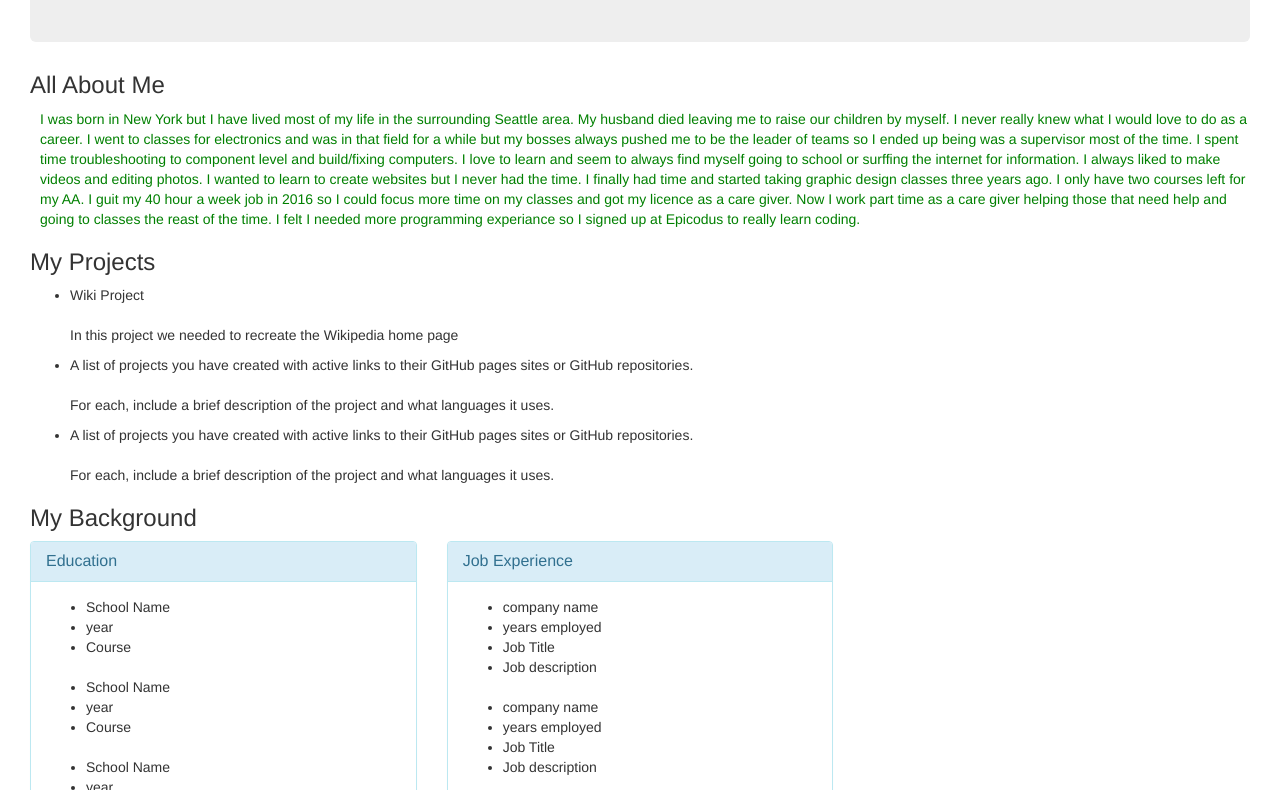
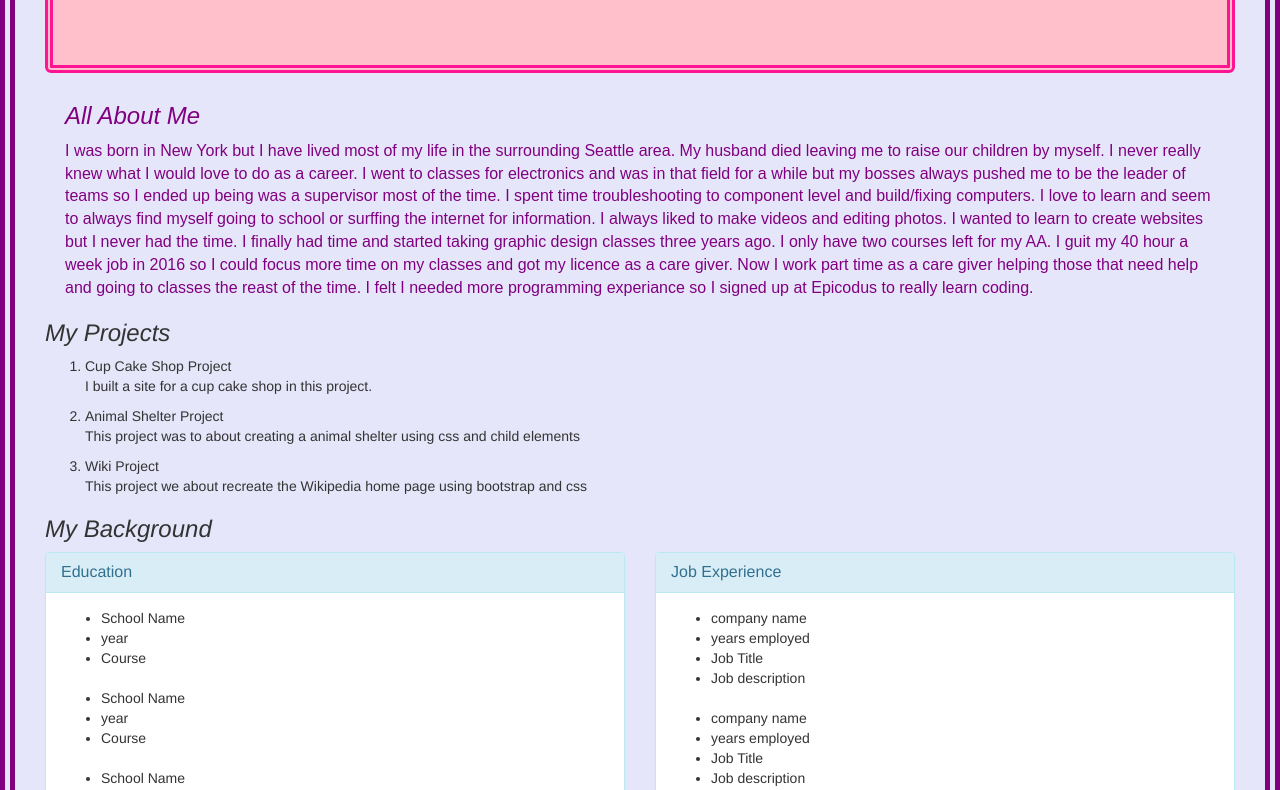
Before and after one commit to pursaa/portfolio, a plain HTML site: page index.html in a window 1280 px wide. Shown: the part 633-1423 px from the top of the page. Drawn offline with Linux system fonts and the light colour scheme.

Commit message:
Add style and color to container, jumbotron and add id for about me section

```diff
--- a/css/styles.css
+++ b/css/styles.css
@@ -1,5 +1,7 @@
 .container-fluid {
   padding: 30px;
+  background: lavender;
+  border: 15px double purple;
 
 }
 .panel-title {
@@ -10,6 +12,22 @@
   height: 40px;
 }
 #about-me {
-  color: green;
-  margin-left:10px
+  width: auto;
+  padding-left: 20px;
+  padding-right: 20px;
+  color: purple;
+  font-family: sans-serif;
+  font-size: 16px;
 }
+h3 {
+  font-size: 24px;
+  font-style: italic;
+}
+.jumbotron {
+  background-color: pink;
+  border: 8px double deeppink;
+
+}
+.project {
+
+}
--- a/index.html
+++ b/index.html
@@ -11,24 +11,24 @@
       <!--My picture-->
       <div class="jumbotron">
       <img src="img/debbie-michel.png" alt="Photo of Debbie Michel">
-      <h1>Debbie Michel</h1>
+      <h1><strong><em>Debbie Michel</em></strong></h1>
       </div>
       <!--About Me-->
-
+    <div id="about-me">
       <h3>All About Me</h3>
-      <p id="about-me">I was born in New York but I have lived most of my life in the surrounding Seattle area.  My husband died leaving me to raise our children by myself.  I never really knew what I would love to do as a career.  I went to classes for electronics and was in that field for a while but my bosses always pushed me to be the leader of teams so I ended up being was a supervisor most of the time.  I spent time troubleshooting to component level and build/fixing computers. I love to learn and seem to always find myself going to school or surffing the internet for information.  I always liked to make videos and editing photos.  I wanted to learn to create websites but I never had the time. I finally had time and started taking graphic design classes three years ago. I only have two courses left for my AA.  I guit my 40 hour a week job in 2016 so I could focus more time on my classes and got my licence as a care giver.  Now I work part time as a care giver helping those that need help and going to classes the reast of the time. I felt I needed more programming experiance so I signed up at Epicodus to really learn coding.</p>
-
+      <p>I was born in New York but I have lived most of my life in the surrounding Seattle area.  My husband died leaving me to raise our children by myself.  I never really knew what I would love to do as a career.  I went to classes for electronics and was in that field for a while but my bosses always pushed me to be the leader of teams so I ended up being was a supervisor most of the time.  I spent time troubleshooting to component level and build/fixing computers. I love to learn and seem to always find myself going to school or surffing the internet for information.  I always liked to make videos and editing photos.  I wanted to learn to create websites but I never had the time. I finally had time and started taking graphic design classes three years ago. I only have two courses left for my AA.  I guit my 40 hour a week job in 2016 so I could focus more time on my classes and got my licence as a care giver.  Now I work part time as a care giver helping those that need help and going to classes the reast of the time. I felt I needed more programming experiance so I signed up at Epicodus to really learn coding.</p>
+    </div>
       <!--My projects-->
 
-      <h3> My Projects</h3>
-      <ul>
-        <li>Wiki Project</li></br>
-        <p>In this project we needed to recreate the Wikipedia home page</p>
-        <li>A list of projects you have created with active links to their GitHub pages sites or GitHub repositories.</li></br>
-        <p>For each, include a brief description of the project and what languages it uses.</p>
-        <li>A list of projects you have created with active links to their GitHub pages sites or GitHub repositories.</li></br>
-        <p>For each, include a brief description of the project and what languages it uses.</p>
-      </ul>
+      <h3 class="project"> My Projects</h3>
+      <ol>
+        <li>Cup Cake Shop Project</li>
+        <p>I built a site for a cup cake shop in this project.</p>
+        <li>Animal Shelter Project</li>
+        <p>This project was to about creating a animal shelter using css and child elements</p>
+        <li>Wiki Project</li>
+        <p>This project we about recreate the Wikipedia home page using bootstrap and css</p>
+      </ol>
 
       <!--My background-->
       <div>
@@ -37,7 +37,7 @@
         <!--My education-->
       <div class="row">
 
-        <div class="col-md-4">
+        <div class="col-md-6">
           <div class="panel panel-info">
               <div class="panel-heading">
                 <h4 class="panel-title">Education</h4>
@@ -67,7 +67,7 @@
         </div>
 
         <!--My job experience-->
-        <div class="col-md-4">
+        <div class="col-md-6">
           <div class="panel panel-info">
               <div class="panel-heading">
                 <h4 class="panel-title">Job Experience</h4>
```
